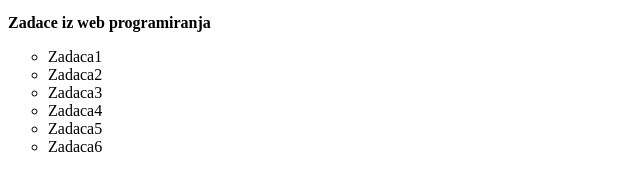
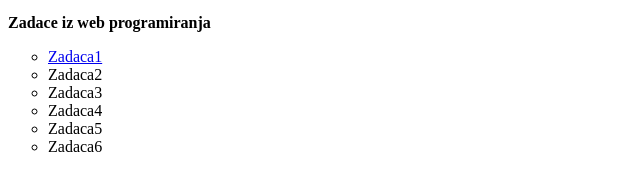
Before and after one commit to Matea-DEL/wp_milas_matea, a plain HTML site: page index.html in a window 1280 px wide. Shown: the part 2128-2297 px from the top of the page, 0-640 px from the left. Drawn offline with Linux system fonts and the light colour scheme.

Commit message:
Update index.html

```diff
--- a/index.html
+++ b/index.html
@@ -92,7 +92,7 @@
 <!-- zadace -->
 <p> <strong>Zadace iz web programiranja</strong></p>
 <ul type="circle">
-    <li>Zadaca1</li>
+    <li><a href="zadaca1/zadaca1.html">Zadaca1</a></li>
     <li>Zadaca2</li>
     <li>Zadaca3</li>
     <li>Zadaca4</li>
```
